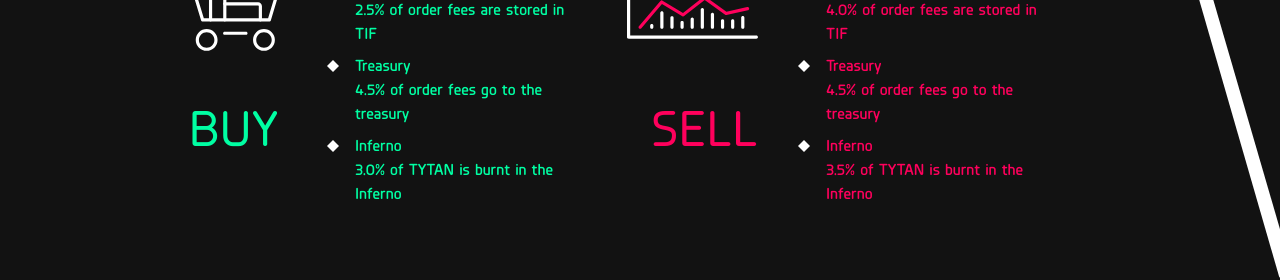
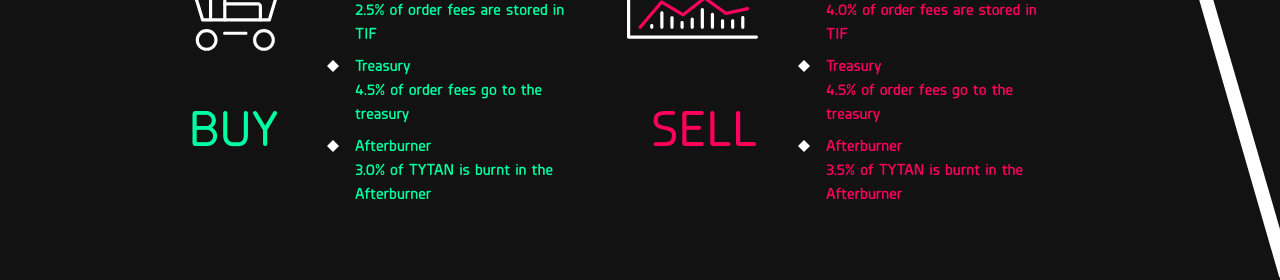
Before and after one commit to Tytan-Finance/Tytan-Landing, a Next.js app: page / in a window 1280 px wide. Shown: the part 6340-6620 px from the top of the page. Built offline with nearby package versions, Linux system fonts and the light colour scheme; a web font is replaced by a local one.

Commit message:
Update TokenomicsSection.tsx

```diff
--- a/components/HomePage/TokenomicsSection.tsx
+++ b/components/HomePage/TokenomicsSection.tsx
@@ -97,7 +97,7 @@
                                     </p>
                                 </div>
 
-                                {/*     Inferno        */}
+                                {/*     Afterburner        */}
                                 <div className={`flex space-x-4`}>
                                     <svg
                                         width={12}
@@ -110,8 +110,8 @@
                                     </svg>
 
                                     <p className={`text-green font-Planer-DemiBold font-[18px]`}>
-                                        Inferno <br/>
-                                        3.0% of TYTAN is burnt in the Inferno
+                                        Afterburner <br/>
+                                        3.0% of TYTAN is burnt in the Afterburner
                                     </p>
                                 </div>
                             </div>
@@ -184,7 +184,7 @@
                                     </p>
                                 </div>
 
-                                {/*     Inferno        */}
+                                {/*     Afterburner        */}
                                 <div className={`flex space-x-4`}>
                                     <svg
                                         width={12}
@@ -197,8 +197,8 @@
                                     </svg>
 
                                     <p className={`text-red font-Planer-DemiBold font-[18px]`}>
-                                        Inferno <br/>
-                                        3.5% of TYTAN is burnt in the Inferno
+                                        Afterburner <br/>
+                                        3.5% of TYTAN is burnt in the Afterburner
                                     </p>
                                 </div>
                             </div>
```
